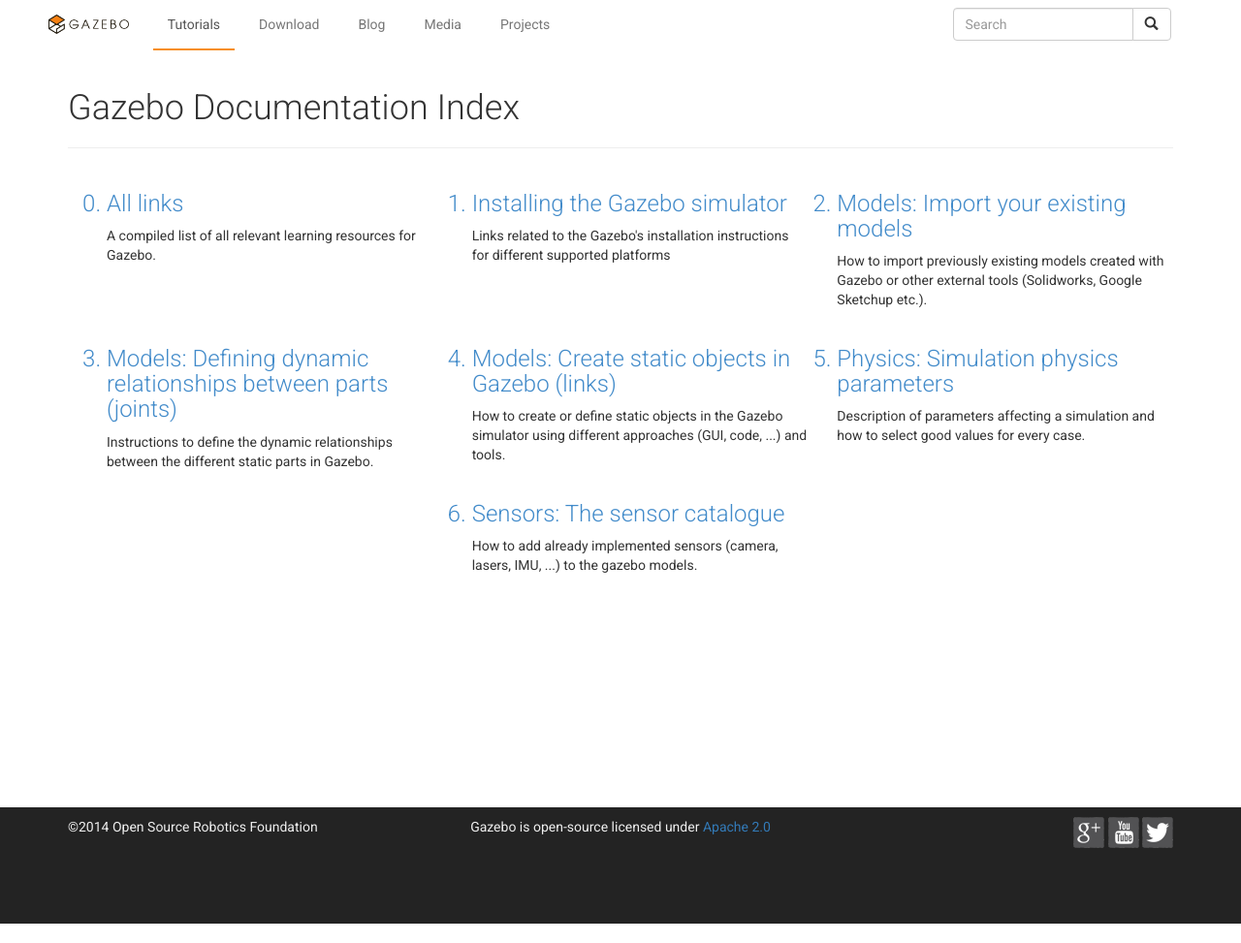
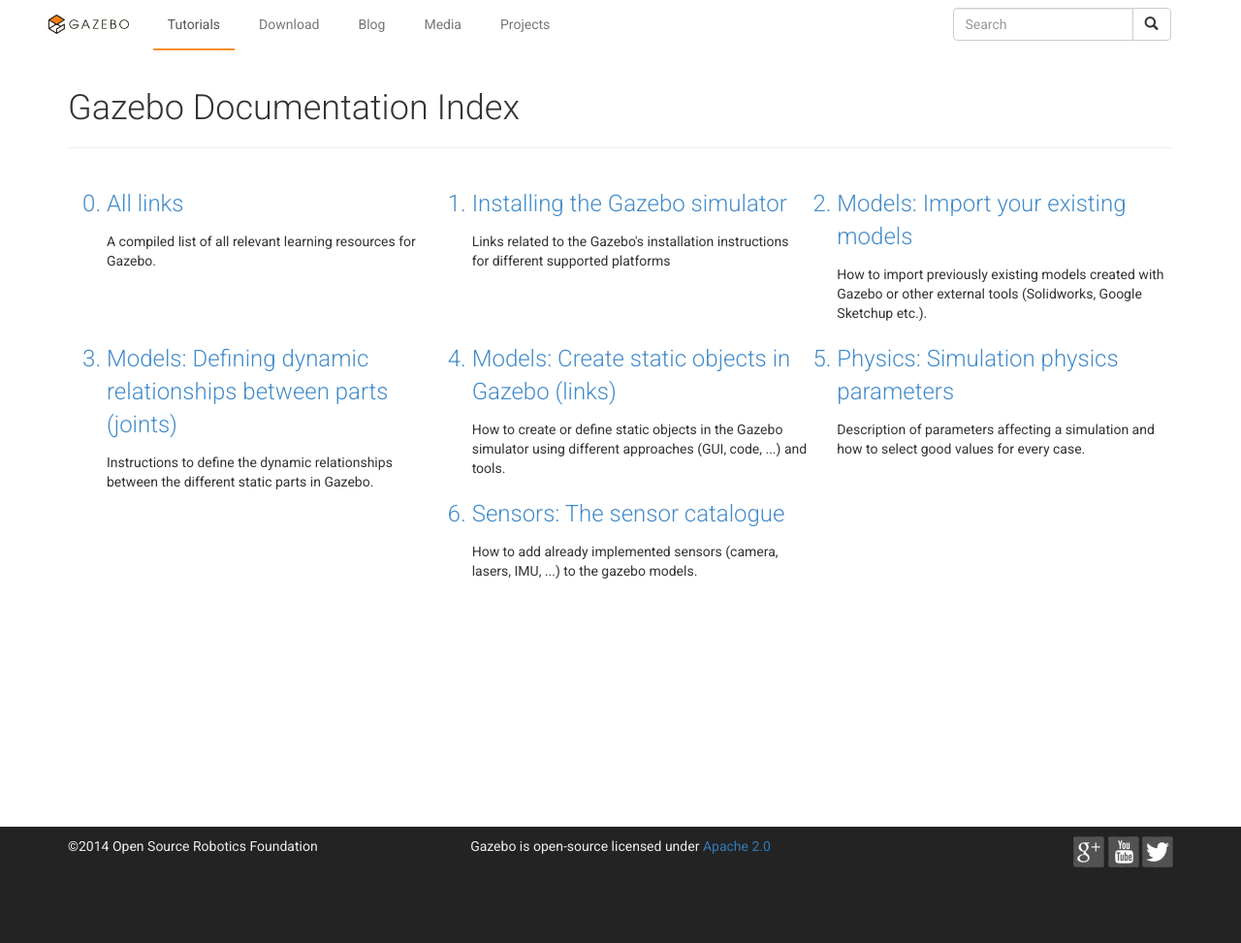
Before and after one commit to osrf/gazebo-doc-index, a Jekyll site: the page built from index.md, in a window 1280 px wide. Shown: the whole page at 97% size. Built offline with Jekyll 4.4.1, drawn with Linux system fonts in a browser that asks for light colours; nearby versions of some CDN libraries.

Commit message:
Fixed CSS code for Mozilla browser

```diff
--- a/_layouts/home.html
+++ b/_layouts/home.html
@@ -12,8 +12,8 @@
     <div class="row">
         <ol class="cat-ol" start="0">
             {% for cat in site.categories %}
-                <div class="col-xs-11 col-md-4" style="min-height: 160px">
-                    <li><a style="text-decoration: none" href="{{cat.url | prepend: site.baseurl}}"><h3 class="cat-title">{{cat.title}}</h3></a></li>
+                <div class="col-xs-11 col-md-4 cat-card">
+                    <li><a style="text-decoration: none" href="{{cat.url | prepend: site.baseurl}}"><span class="cat-title">{{cat.title}}</span></a></li>
                     <p class="cat-desc">{{cat.desc}}</p>
                 </div>
             {% endfor %}
--- a/assets/css/style.css
+++ b/assets/css/style.css
@@ -93,6 +93,10 @@
   font-weight: 300;
 }
 
+.cat-ol {
+  margin-top: 20px;
+}
+
 .cat-ol li{
   color: #428bca;
   font-size: 24px;
@@ -102,6 +106,14 @@
 .cat-title {
   color: #428bca;
   font-weight: 300;
+}
+
+.cat-card {
+  min-height: 160px;
+}
+
+.cat-desc {
+  margin-top: 12px;
 }
 
 .item-title {
```
